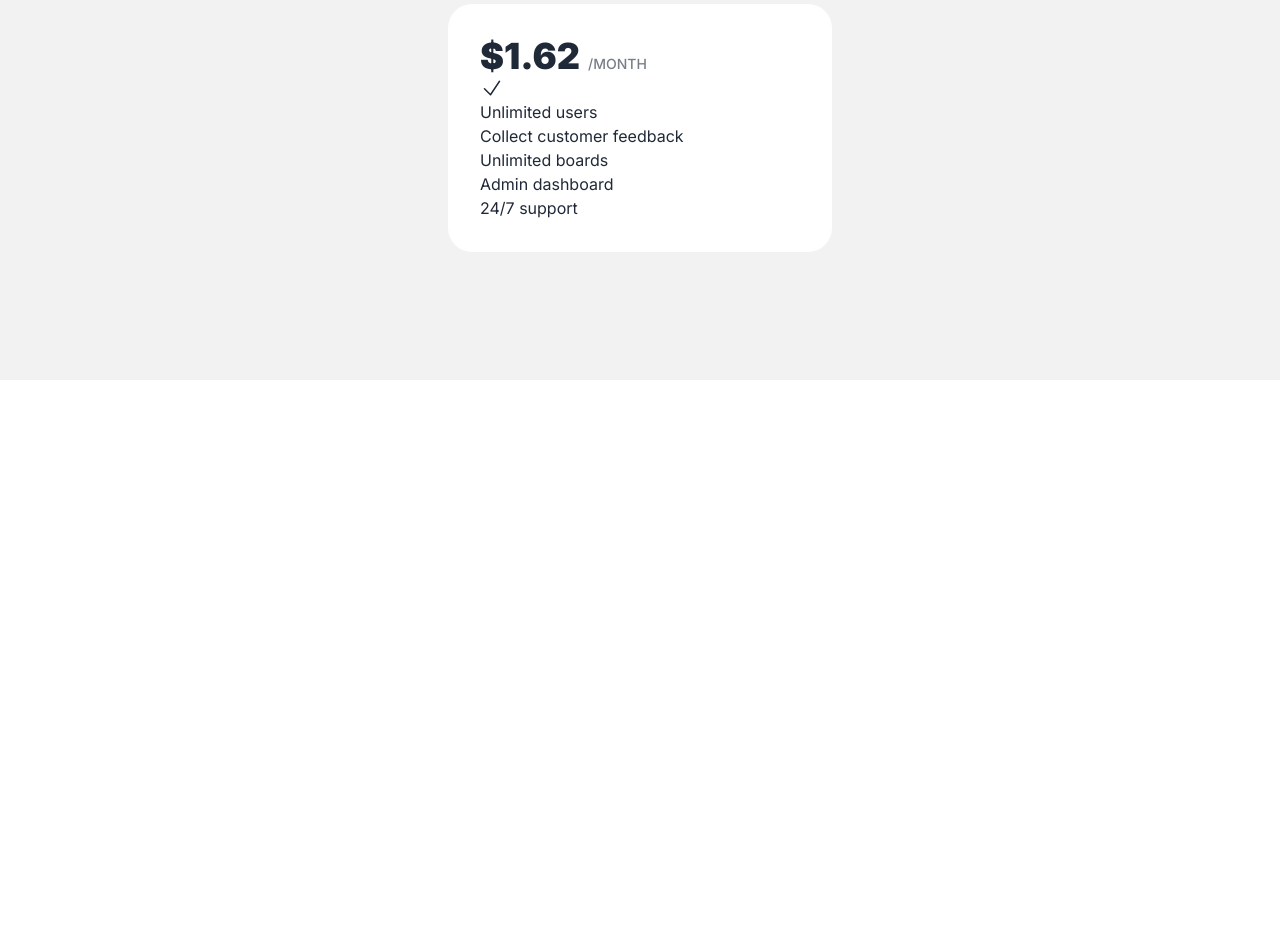
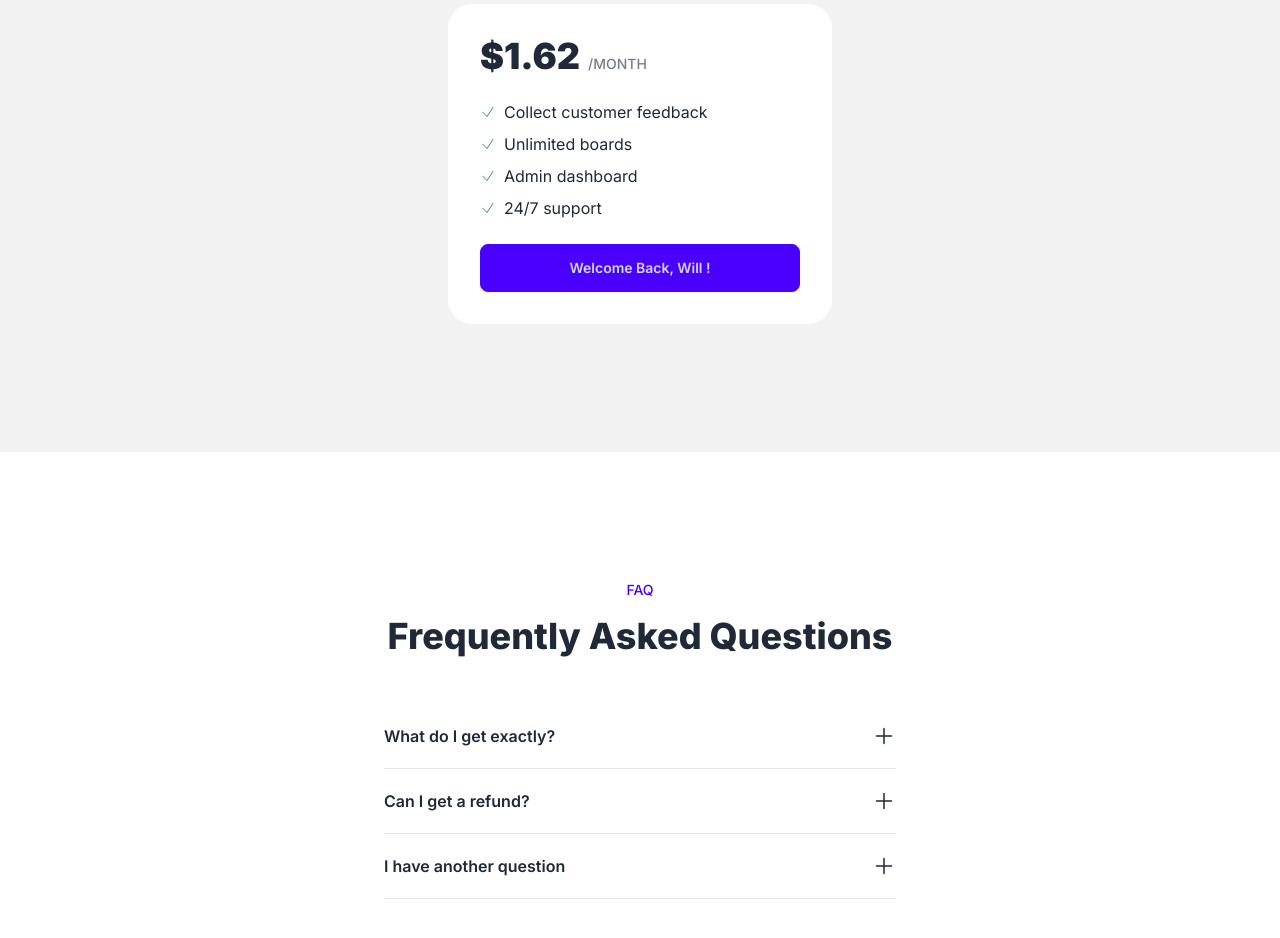
Before and after one commit to will-zzl-x/first-saas-learning-project, a Next.js app: page / in a window 1280 px wide. Shown: the part 840-1778 px from the top of the page. Before the commit the page ends 1220 px from the top, so only its background shows below. Built offline with nearby package versions, Linux system fonts and the light colour scheme.

Commit message:
polish homepage, add faq

```diff
--- a/app/layout.js
+++ b/app/layout.js
@@ -10,7 +10,7 @@
 
 export default function RootLayout({ children }) {
   return (
-    <html lang="en" data-theme="light">
+    <html lang="en" data-theme="light" className="scroll-smooth">
       <body className={inter.className}>{children}</body>
     </html>
   );
--- a/app/page.js
+++ b/app/page.js
@@ -1,8 +1,10 @@
 import ButtonLogin from "@/components/ButtonLogin";
+import FAQListItem from "@/components/FAQListItem";
 
 function Home() {
   const isLoggedIn = true;
   const name = "Will";
+
   return (
     <main>
       {/* HEADER */}
@@ -10,8 +12,12 @@
         <div className="max-w-3xl mx-auto flex flex-row justify-between items-center px-8 py-4">
           <div className="font-bold"> FirstProject</div>
           <div className="space-x-4 max-md:hidden">
-            <a className="link link-hover">Pricing</a>
-            <a className="link link-hover">FAQ</a>
+            <a className="link link-hover" href="#pricing">
+              Pricing
+            </a>
+            <a className="link link-hover" href="#faq">
+              FAQ
+            </a>
           </div>
           <div>
             <ButtonLogin isLoggedIn={isLoggedIn} name={name} />
@@ -32,7 +38,7 @@
       </section>
 
       {/* PRICING */}
-      <section className="bg-base-200">
+      <section className="bg-base-200" id="pricing">
         <div className="py-32 px-8 max-w-3xl mx-auto">
           <p className="text-sm uppercase font-medium text-center text-primary mb-4">
             Pricing
@@ -40,7 +46,7 @@
           <h2 className="text-3xl lg:text-4xl font-extrabold mb-12 text-center">
             A pricing that adapts to your needs
           </h2>
-          <div className="p-8 bg-base-100 max-w-96 rounded-3xl mx-auto">
+          <div className="space-y-6 p-8 bg-base-100 max-w-96 rounded-3xl mx-auto">
             <div className="flex gap-2 items-baseline">
               <div className="text-4xl font-black">$1.62</div>
               <div className="uppercase text-sm font-medium opacity-60">
@@ -48,31 +54,61 @@
               </div>
             </div>
 
-            <ul>
-              <li>
+            <ul className="space-y-2">
+              {[
+                "Collect customer feedback",
+                "Unlimited boards",
+                "Admin dashboard",
+                "24/7 support",
+              ].map((priceItem) => {
+                return (
+                  <li className="flex gap-2 items-center" key={priceItem}>
                     <svg
                       xmlns="http://www.w3.org/2000/svg"
                       fill="none"
                       viewBox="0 0 24 24"
-                  stroke-width="1.5"
+                      strokeWidth={1.5}
                       stroke="currentColor"
-                  class="size-6"
+                      className="size-4 text-green-600"
                     >
                       <path
-                    stroke-linecap="round"
-                    stroke-linejoin="round"
+                        strokeLinecap="round"
+                        strokeLinejoin="round"
                         d="m4.5 12.75 6 6 9-13.5"
                       />
                     </svg>
-                Unlimited users
+                    {priceItem}
                   </li>
-              <li>Collect customer feedback</li>
-              <li>Unlimited boards</li>
-              <li>Admin dashboard</li>
-              <li>24/7 support</li>
+                );
+              })}
             </ul>
+            <ButtonLogin
+              isLoggedIn={isLoggedIn}
+              name={name}
+              extraStyle="w-full"
+            />
           </div>
         </div>
+      </section>
+
+      {/* FAQ */}
+      <section className="py-32 px-8 max-w-3xl mx-auto" id="faq">
+        <p className="text-sm uppercase font-medium text-center text-primary mb-4">
+          FAQ
+        </p>
+        <h2 className="text-3xl lg:text-4xl font-extrabold mb-12 text-center">
+          Frequently Asked Questions
+        </h2>
+
+        <ul className="max-w-lg mx-auto">
+          {[
+            { question: "What do I get exactly?", answer: "Loreum Ipseum" },
+            { question: "Can I get a refund?", answer: "Loreum Ipseum" },
+            { question: "I have another question", answer: "Loreum Ipseum" },
+          ].map((qa) => (
+            <FAQListItem key={qa.question} qa={qa} />
+          ))}
+        </ul>
       </section>
     </main>
   );
--- a/components/ButtonLogin.js
+++ b/components/ButtonLogin.js
@@ -1,10 +1,13 @@
 import Link from "next/link";
 
 // This button is used to log users in or send them to the dashboard
-const ButtonLogin = ({ isLoggedIn, name }) => {
+const ButtonLogin = ({ isLoggedIn, name, extraStyle }) => {
   if (isLoggedIn) {
     return (
-      <Link href="/dashboard" className="btn btn-primary">
+      <Link
+        href="/dashboard"
+        className={`btn btn-primary ${extraStyle ? extraStyle : ""}`}
+      >
         Welcome Back, {name} !
       </Link>
     );
--- /dev/null
+++ b/components/FAQListItem.js
@@ -0,0 +1,52 @@
+"use client";
+
+import { useState } from "react";
+
+const FAQListItem = ({ qa }) => {
+  const [isOpen, setIsOpen] = useState(false);
+  return (
+    <li key={qa.question}>
+      {/* 1. QUESTION (clickable)*/}
+      <button
+        className="py-5 font-semibold border-b w-full text-left flex items-center justify-between "
+        onClick={() => setIsOpen(!isOpen)}
+      >
+        <p>{qa.question}</p>
+
+        {isOpen ? (
+          <svg
+            xmlns="http://www.w3.org/2000/svg"
+            fill="none"
+            viewBox="0 0 24 24"
+            strokeWidth={1.5}
+            stroke="currentColor"
+            className="size-6"
+          >
+            <path strokeLinecap="round" strokeLinejoin="round" d="M5 12h14" />
+          </svg>
+        ) : (
+          <svg
+            xmlns="http://www.w3.org/2000/svg"
+            fill="none"
+            viewBox="0 0 24 24"
+            strokeWidth={1.5}
+            stroke="currentColor"
+            className="size-6"
+          >
+            <path
+              strokeLinecap="round"
+              strokeLinejoin="round"
+              d="M12 4.5v15m7.5-7.5h-15"
+            />
+          </svg>
+        )}
+      </button>
+      {/* 2. Answer */}
+      <div className={` ${isOpen ? "block" : "hidden"} mt-3 mb-6 opacity-90`}>
+        {qa.answer}
+      </div>
+    </li>
+  );
+};
+
+export default FAQListItem;
```
Also changed, not shown: .eslintrc.json. Lines whose indentation alone changed are shown as unchanged.
